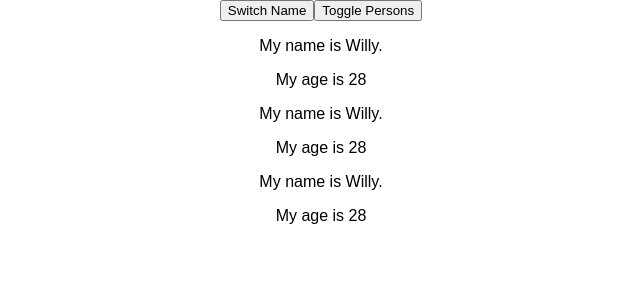
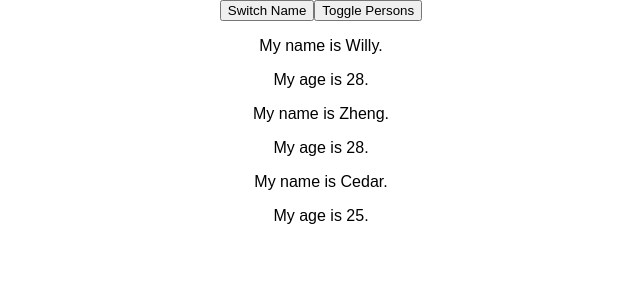
Before and after one commit to WillyLu326/React-Application, a React (Create React App) app: page / in a window 1280 px wide. Shown: the top 300 px of the page, without its empty margins (319-959 px from the left). Built offline with nearby package versions, Linux system fonts and the light colour scheme.

Commit message:
list component

```diff
--- a/src/App.js
+++ b/src/App.js
@@ -7,8 +7,8 @@ class App extends Component {
   state = {
     persons: [
       { id: 0, name: 'Willy', age: 28 },
-      { id: 0, name: 'Zheng', age: 28 },
-      { id: 0, name: 'Cedar', age: 25 }
+      { id: 1, name: 'Zheng', age: 28 },
+      { id: 2, name: 'Cedar', age: 25 }
     ],
     showPersons: true
   }
@@ -26,9 +26,11 @@ class App extends Component {
         {
           this.state.showPersons ? (
             <div>
-              <Person />
-              <Person />
-              <Person />
+              {this.state.persons.map(person => {
+                return (
+                  <Person name={person.name} age={person.age} key={person.id} />
+                );
+              })}
             </div>
           ) : null
         }
--- a/src/Person/Person.js
+++ b/src/Person/Person.js
@@ -1,10 +1,10 @@
 import React from 'react';
 
-const Person = () => {
+const Person = (props) => {
   return (
     <div>
-      <p>My name is Willy.</p>
-      <p>My age is 28</p>
+      <p>My name is {props.name}.</p>
+      <p>My age is {props.age}.</p>
     </div>
   );
 }
```
